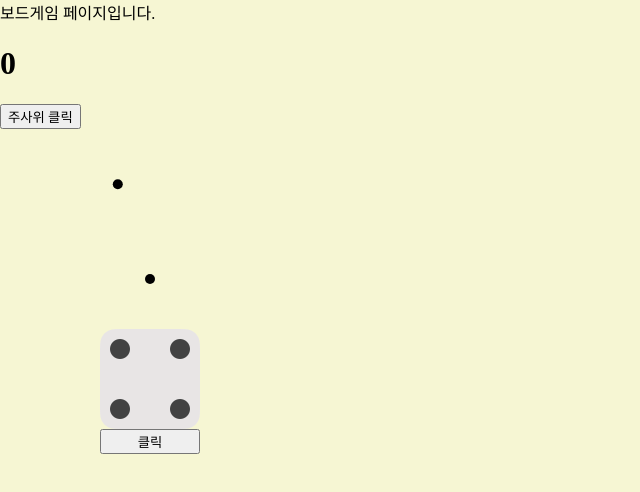
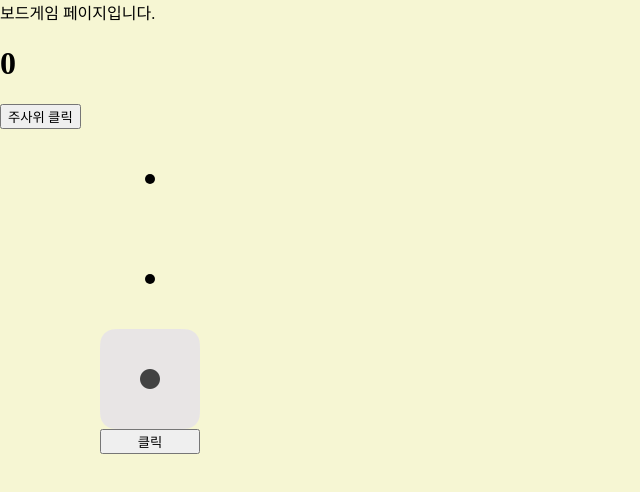
Before and after one commit to paldal-idol/BbangNyang, a React app in the folder client/: page /game in a window 1280 px wide. Both pictures are taken after a click on the button "주사위 클릭". Shown: the top 492 px of the page, without its empty margins (0-640 px from the left). Built offline with nearby package versions, Linux system fonts and the light colour scheme; a web font is replaced by a local one.

Commit message:
help : error in my code

```diff
--- a/client/src/components/organisms/Allow_dice_again.tsx
+++ b/client/src/components/organisms/Allow_dice_again.tsx
@@ -13,8 +13,20 @@
   };
   useEffect(() => {
     setScore(Accumurate_Dice_Score + diceState_value);
-    console.log(diceState_value, Accumurate_Dice_Score);
   }, [diceState_value]);
+  useEffect(() => {
+    if (1 <= Accumurate_Dice_Score && Accumurate_Dice_Score < 8) {
+      let select_more = confirm('더 하시겠습니까?');
+      if (select_more) {
+        setDice_active(true);
+      } else {
+        setDice_active(false);
+      }
+      setDice_active(true);
+    } else if (Accumurate_Dice_Score >= 8) {
+      setDice_active(false);
+    }
+  }, [Accumurate_Dice_Score]);
   return (
     <div>
       <h1>{Accumurate_Dice_Score}</h1>
--- a/client/src/components/organisms/Dice_svg.tsx
+++ b/client/src/components/organisms/Dice_svg.tsx
@@ -35,6 +35,7 @@
   position: absolute;
   width: 100px;
 `;
+
 const Dice = () => {
   const [intervalFunc, setIntervalFunc] = useState(null);
   const [diceImage, setDiceImage] = useState(dice_list[0]);
@@ -61,12 +62,12 @@
     console.log(diceNumber);
     setDiceImage(dice_list[diceNumber - 1]);
 
-    const a = diceNumber;
+    let a = diceNumber;
     setResult_score(a);
   };
 
   useEffect(() => {
-    tick();
+    // tick();
   }, []);
 
   return (
```
